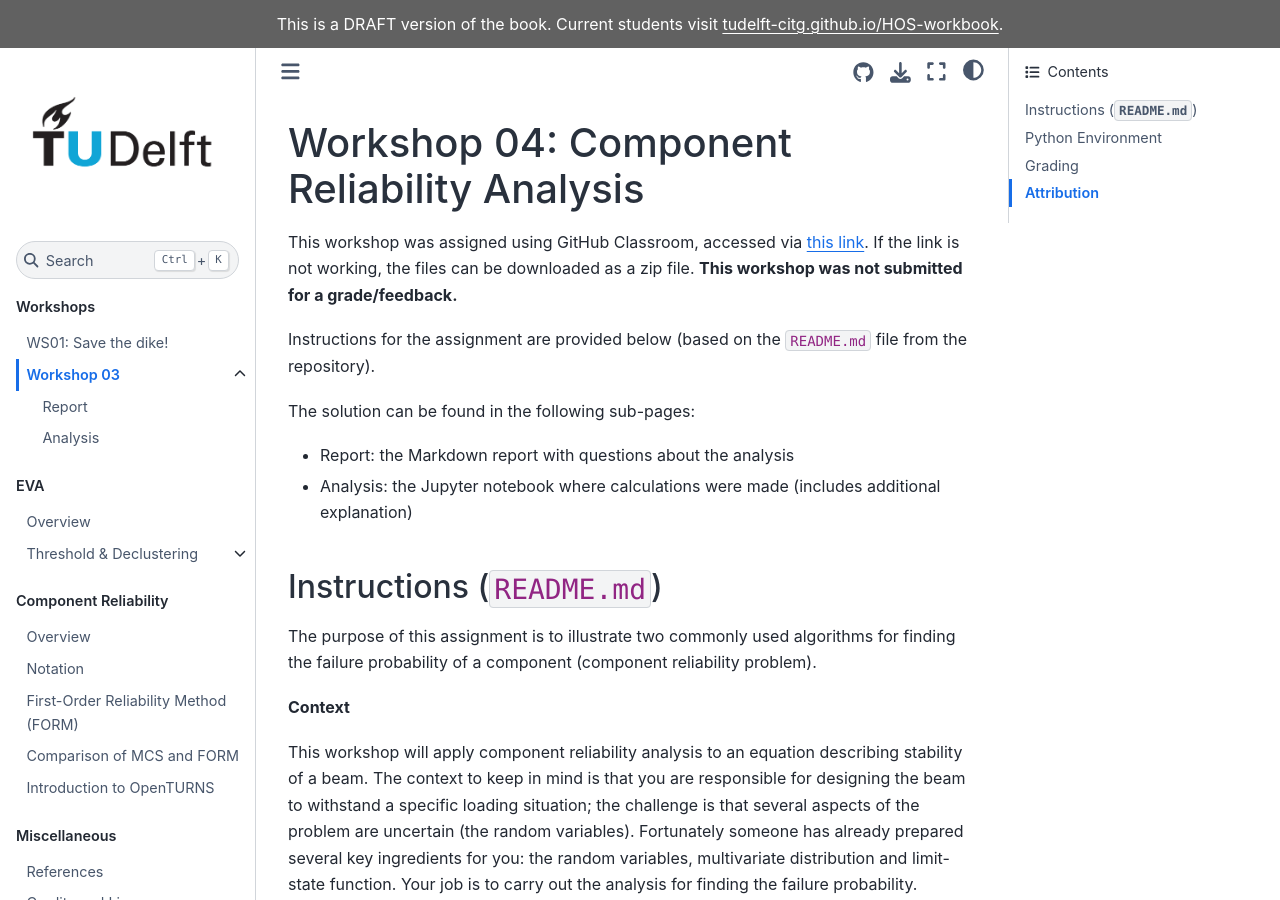
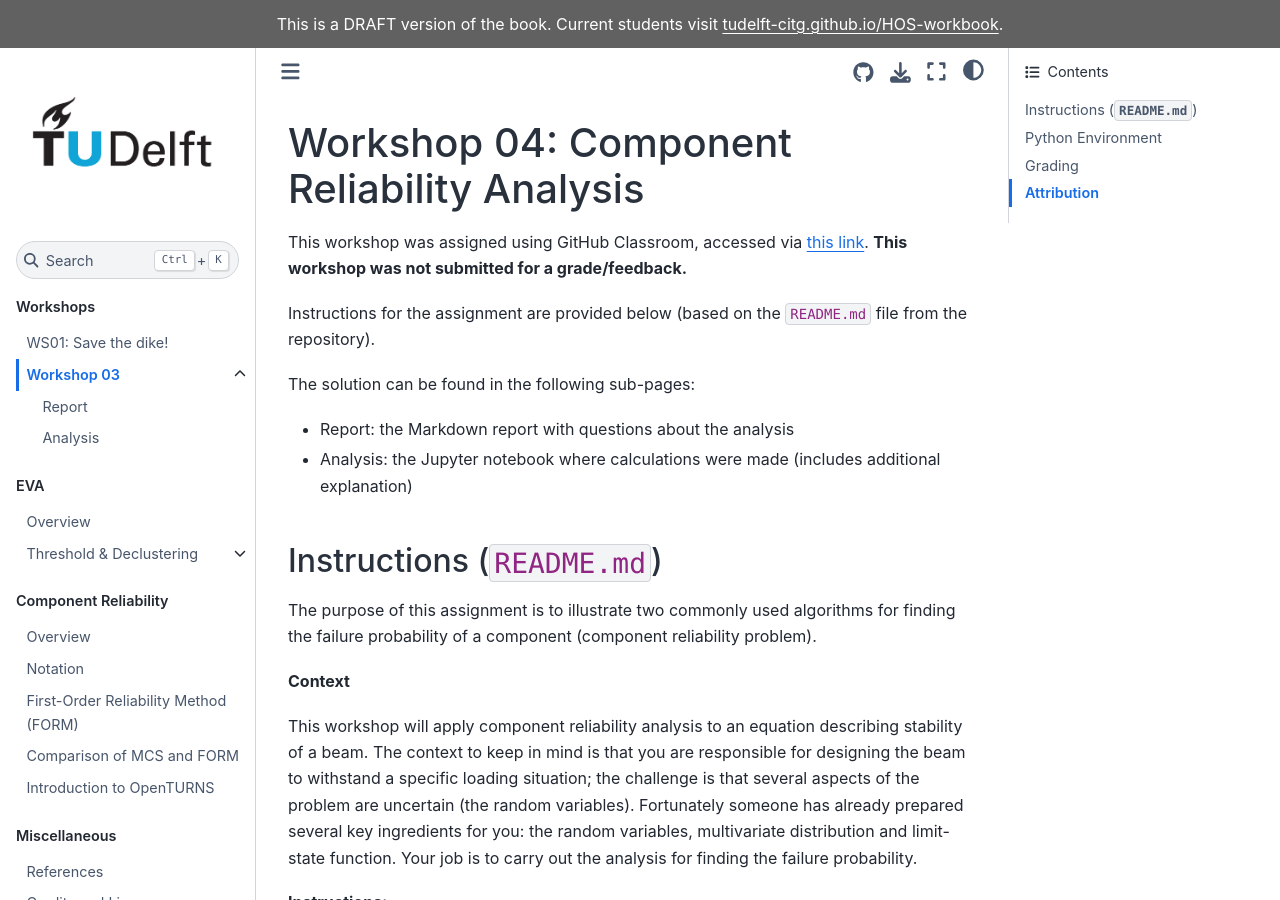
Before and after one commit to TUDelft-CITG/HOS-workbook, a Jupyter Book: the page built from book/workshops/03.md, in a window 1280 px wide and 900 px high. Built offline with Jupyter Book 1.0.4 settings and Sphinx 7.4.7 and the Sphinx Book theme 1.1.4, drawn with Linux system fonts in a browser that asks for light colours; comment, search, counter and statistics services are not loaded.

Commit message:
add link for WS03

```diff
--- a/book/workshops/03.md
+++ b/book/workshops/03.md
@@ -1,6 +1,6 @@
 # Workshop 04: Component Reliability Analysis
 
-This workshop was assigned using GitHub Classroom, accessed via [this link](https://classroom.github.com/a/). If the link is not working, the files can be downloaded as a zip file. **This workshop was not submitted for a grade/feedback.**
+This workshop was assigned using GitHub Classroom, accessed via [this link](https://classroom.github.com/a/aRBscfLP). **This workshop was not submitted for a grade/feedback.**
 
 Instructions for the assignment are provided below (based on the `README.md` file from the repository).
 
```
